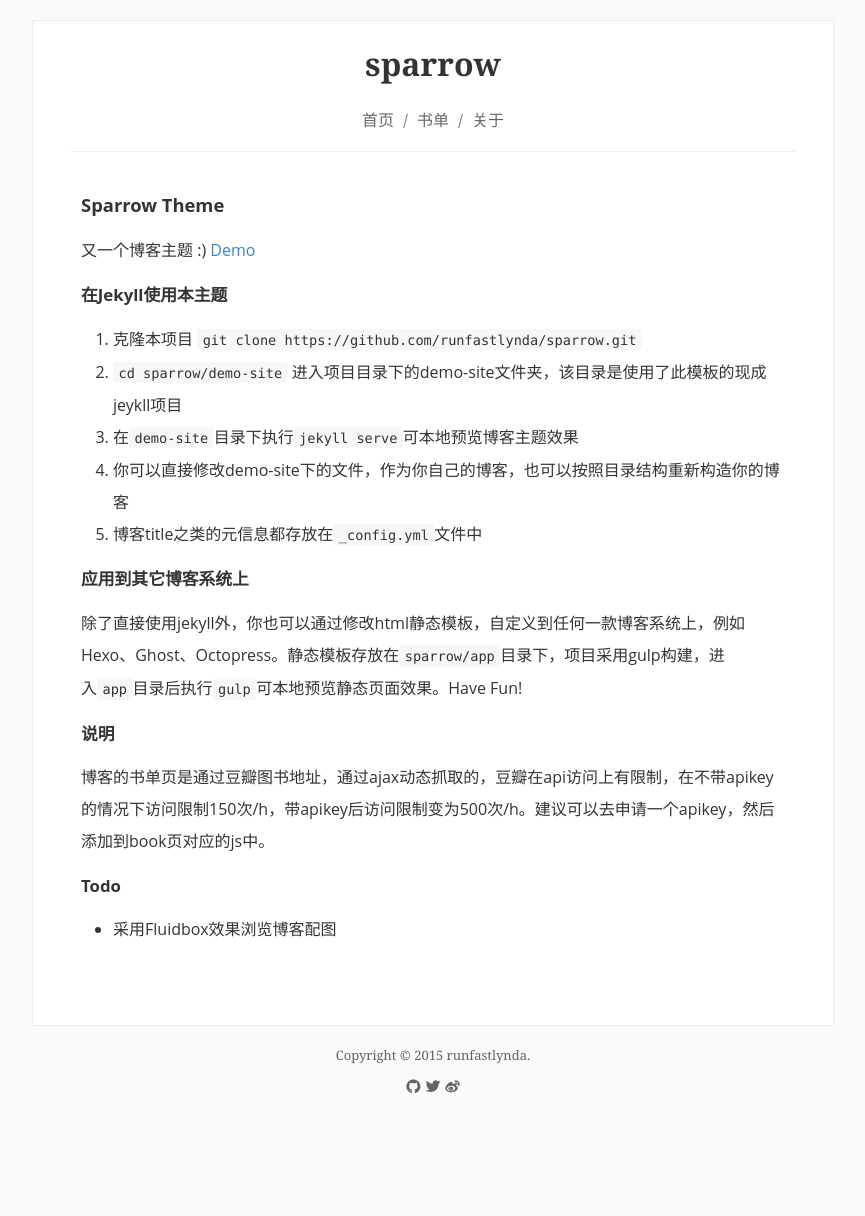
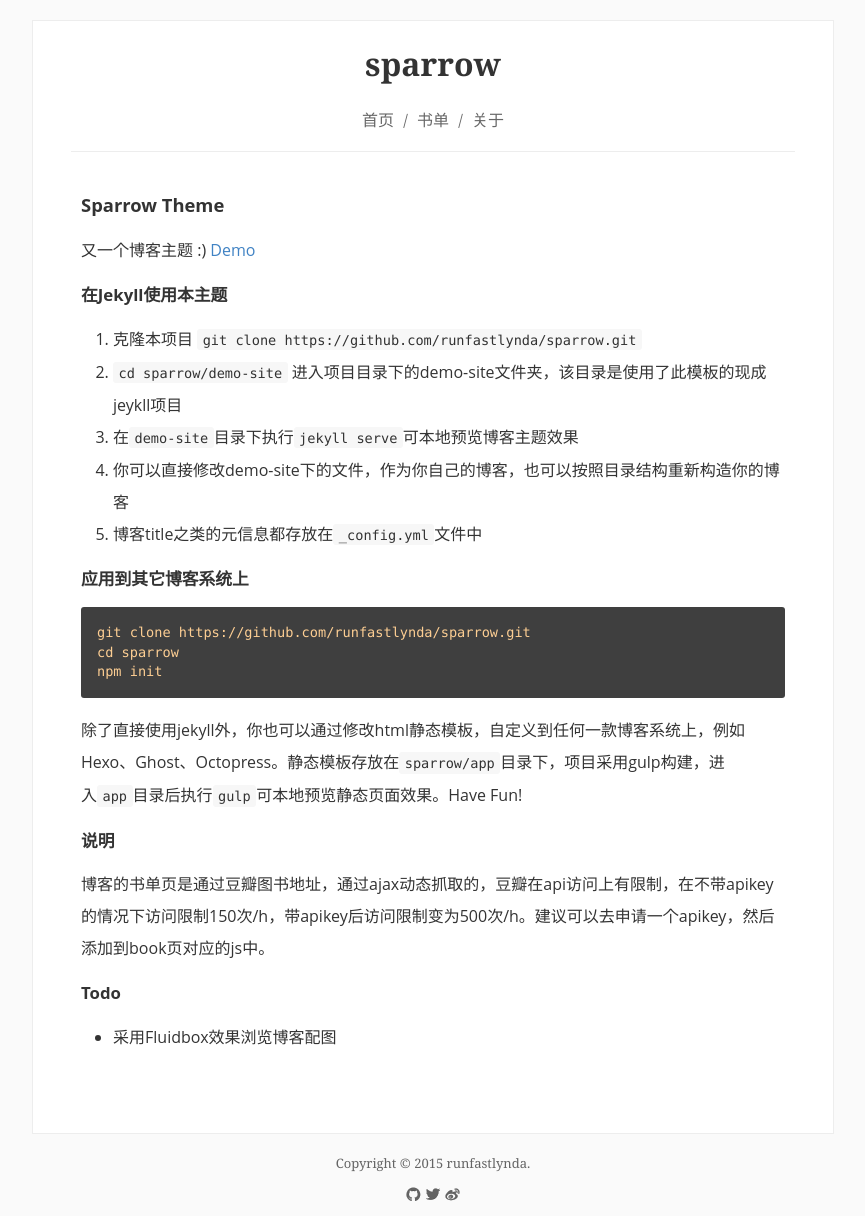
Before and after one commit to runfastlynda/sparrow, a Jekyll site: the page built from demo-site/about/index.md, in a window 1280 px wide. Shown: the whole page, without its empty margins (207-1072 px from the left). Built offline with Jekyll 4.4.1, drawn with Linux system fonts in a browser that asks for light colours; nearby versions of some CDN libraries; Markdown is read by kramdown in place of the engine named in the settings; before the commit the page ends 1108 px from its top, so only the background shows below that.

Commit message:
fixed readme

````diff
--- a/app/about.html
+++ b/app/about.html
@@ -35,6 +35,11 @@
           <li>博客title之类的元信息都存放在<code>_config.yml</code>文件中</li>
          </ol>
          <h4>应用到其它博客系统上</h4>
+         <div class="highlight">
+<pre><code class="language-text" data-lang="text">git clone https://github.com/runfastlynda/sparrow.git
+cd sparrow
+npm init</code></pre>
+         </div>
          <p>除了直接使用jekyll外，你也可以通过修改html静态模板，自定义到任何一款博客系统上，例如Hexo、Ghost、Octopress。静态模板存放在<code>sparrow/app</code>目录下，项目采用gulp构建，进入<code>app</code>目录后执行<code>gulp</code>可本地预览静态页面效果。Have Fun!</p>
          <h4>说明</h4>
          <p>博客的书单页是通过豆瓣图书地址，通过ajax动态抓取的，豆瓣在api访问上有限制，在不带apikey的情况下访问限制150次/h，带apikey后访问限制变为500次/h。建议可以去申请一个apikey，然后添加到book页对应的js中。</p>
--- a/demo-site/about/index.md
+++ b/demo-site/about/index.md
@@ -17,6 +17,12 @@ categories: jekyll update
 4. 博客title之类的元信息都存放在`_config.yml`文件中
 
 #### 应用到其它博客系统上
+
+```
+git clone https://github.com/runfastlynda/sparrow.git
+cd sparrow
+npm init
+```
 除了直接使用jekyll外，你也可以通过修改html静态模板，自定义到任何一款博客系统上，例如Hexo、Ghost、Octopress。静态模板存放在`sparrow/app`目录下，项目采用gulp构建，进入`app`目录后执行`gulp`可本地预览静态页面效果。Have Fun!
 
 #### 说明
````
Also changed, not shown: README.md.
